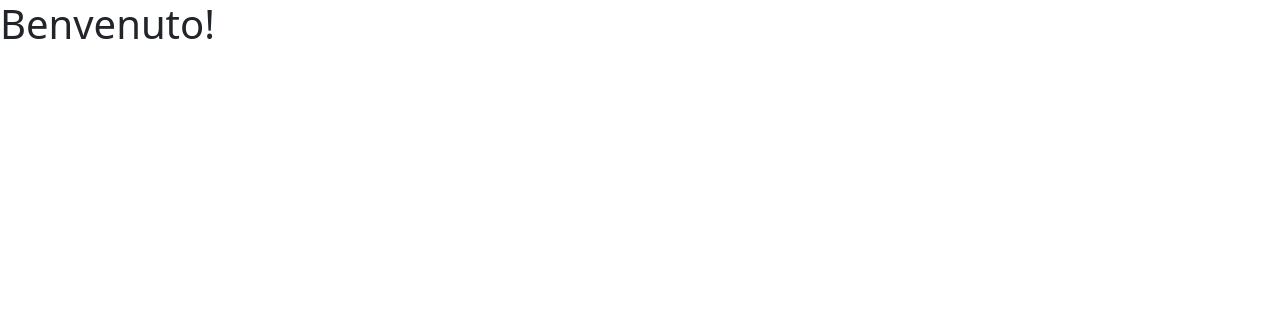
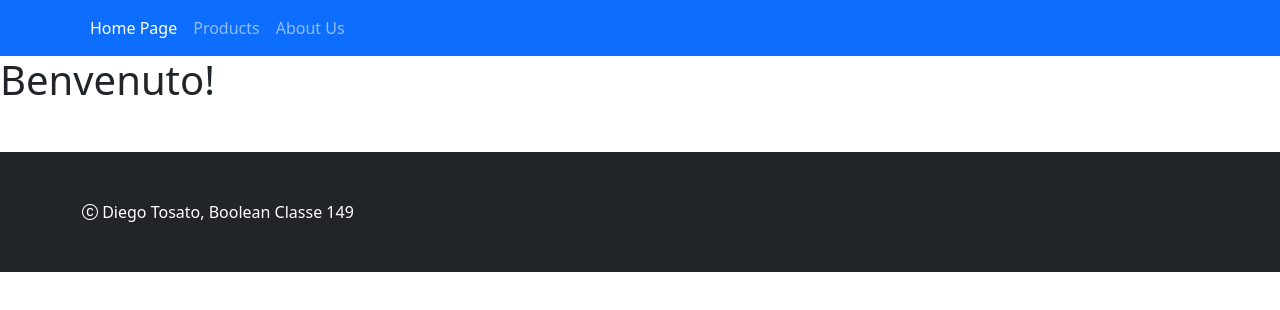
Before and after one commit to diegotosato/react-router, a React (Vite) app: page / in a window 1280 px wide. Shown: the top 310 px of the page. Built offline with nearby package versions, Linux system fonts and the light colour scheme.

Commit message:
create folder and file jsx for a default layout, import header outlet and footer, improve default layout syntax in app jsx

```diff
--- a/src/App.jsx
+++ b/src/App.jsx
@@ -2,17 +2,26 @@ import { BrowserRouter, Routes, Route } from "react-router-dom"
 import HomePage from './Pages/HomePage'
 import Products from './Pages/Products'
 import AboutUs from './Pages/AboutUs'
+import DefaultLayout from "./Layout/DefaultLayout"
 
 function App() {
 
   return (
     <>
       <BrowserRouter>
+
         <Routes>
-          <Route path="/" element={<HomePage />} />
-          <Route path="/products" element={<Products />} />
-          <Route path="/about_us" element={<AboutUs />} />
+
+          <Route element={<DefaultLayout />}>
+
+            <Route path="/" element={<HomePage />} />
+            <Route path="/products" element={<Products />} />
+            <Route path="/about_us" element={<AboutUs />} />
+
+          </Route>
+
         </Routes>
+
       </BrowserRouter>
     </>
   )
--- /dev/null
+++ b/src/Layout/DefaultLayout.jsx
@@ -0,0 +1,13 @@
+import Header from "../Components/Header"
+import Footer from "../Components/Footer"
+import { Outlet } from "react-router-dom"
+
+export default function DefaultLayout() {
+    return (
+        <>
+            <Header />
+            <Outlet />
+            <Footer />
+        </>
+    )
+}
--- a/src/Pages/Products.jsx
+++ b/src/Pages/Products.jsx
@@ -1,7 +1,5 @@
 import axios from "axios"
 import { useState, useEffect } from "react"
-import Header from "../Components/Header"
-import Footer from "../Components/Footer"
 
 export default function Products() {
     const productsEndpoint = 'https://fakestoreapi.com/products'
@@ -19,8 +17,6 @@ export default function Products() {
 
     return (
         <>
-
-            <Header />
 
             <div className="container">
 
@@ -57,7 +53,6 @@ export default function Products() {
 
             </div>
 
-            <Footer />
         </>
     )
 }
```
